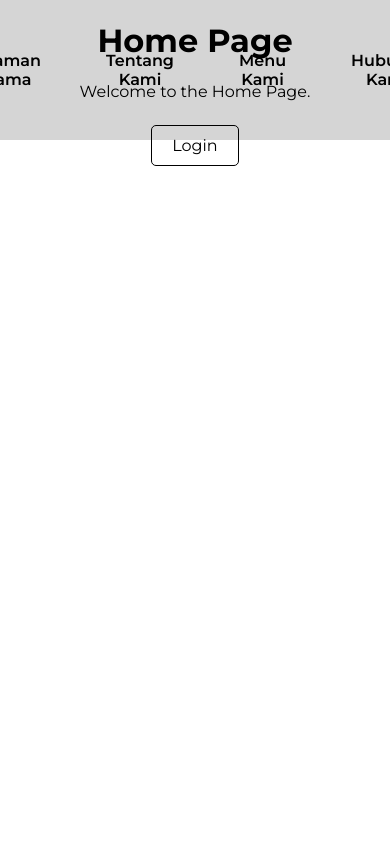
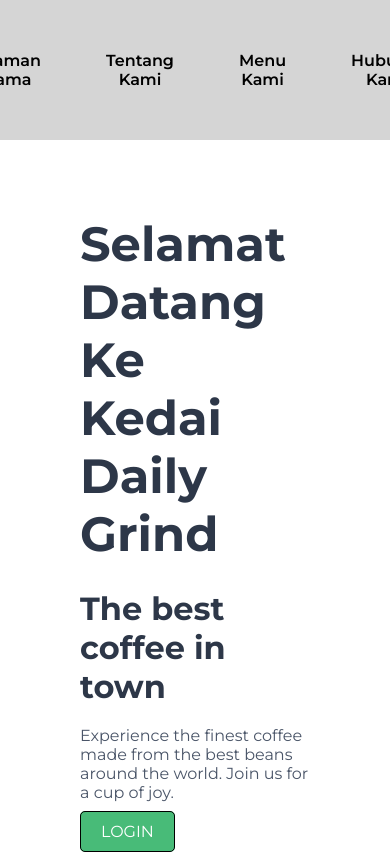
Before and after one commit to Lunarix08/Coffee-Shop-SPM, a PHP site: page / in a window 390 px wide. Shown: the top 868 px of the page. Before the commit the page ends 166 px from the top, so only its background shows below. Run offline with PHP 8.4, Linux system fonts and the light colour scheme; grey boxes labelled with a size stand in for pictures from a placeholder-image service; some libraries are stand-ins or nearby versions.

Commit message:
Add files via upload

```diff
--- a/index.html
+++ b/index.html
@@ -24,10 +24,20 @@
     </div>
     <div class="container">
         <div class="content active" id="home">
-            <h1>Home Page</h1>
-            <p>Welcome to the Home Page.</p>
-            <br>
-            <a class="login-btn">Login</a>
+            <section class="hero">
+                <div class="home-container">
+                    <div class="hero-text">
+                        <h1>Selamat Datang Ke<br>Kedai Daily Grind</h1>
+                        <h2>The best coffee in town</h2>
+                        <p>Experience the finest coffee made from the best beans around the world. Join us for a cup of joy.</p>
+                        <a class="login-btn">Login</a>
+                    </div>
+                    <div class="hero-image">
+                        <img src="https://storage.googleapis.com/a1aa/image/EQ7iDqLtGIsQS6Ms8oFTh6eoDbBncOSPwzYUvi7D9NY.jpg" alt="A steaming cup of coffee on a wooden table with coffee beans scattered around" width="600" height="400">
+                    </div>
+                </div>
+            </section>
+
         </div>
 
         <div class="content" id="about">
--- a/style.css
+++ b/style.css
@@ -23,7 +23,7 @@ body, html {
     justify-content: center;
     align-items: center;
     background-color: rgba(0, 0, 0, 0.164);
-
+    z-index: 9999;
 }
 .navbar .logo {
     color: rgb(0, 0, 0);
@@ -81,9 +81,75 @@ body, html {
     color: rgb(0, 0, 0);
     text-align: center;
 }
-
+.home-container {
+    max-width: 1200px;
+    margin: 0 auto;
+    padding: 0 15px;
+}
+.hero {
+    background-color: #fff;
+    padding: 160px 50px;
+}
+.hero .home-container {
+    display: flex;
+    flex-wrap: wrap;
+    align-items: center;
+    text-align: left;
+}
+.hero-text {
+    flex: 1;
+    padding: 15px;
+}
+.hero-text h1 {
+    font-size: 3rem;
+    color: #2d3748;
+    margin-bottom: 10px;
+}
+.hero-text h2 {
+    font-size: 2rem;
+    color: #2d3748;
+    margin-bottom: 20px;
+}
+.hero-text p {
+    font-size: 1rem;
+    color: #4a5568;
+    margin-bottom: 20px;
+}
+.hero-text a {
+    background-color: #48bb78;
+    color: #fff;
+    padding: 10px 20px;
+    border-radius: 5px;
+    text-transform: uppercase;
+    text-decoration: none;
+    transition: background-color 0.3s;
+}
+.hero-text a:hover {
+    background-color: #38a169;
+}
+.hero-image {
+    flex: 1;
+    padding: 15px;
+    text-align: center;
+}
+.hero-image img {
+    max-width: 100%;
+    height: auto;
+}
 .content.active {
     display: block;
+}
+.login-n-register-container {
+    position: fixed; /* Use fixed positioning to overlay on the entire viewport */
+    top: 0;
+    left: 0;
+    width: 100%;
+    height: 100%;
+    display: flex;
+    justify-content: center; /* Center horizontally */
+    align-items: center; /* Center vertically */
+    z-index: 1000; /* Ensure it appears above other content */
+    display: none; /* Initially hidden */
 }
 .login-container, .register-container {
     position: relative;
```
Also changed, not shown: other parts of index.html (+58 -20 lines), other parts of style.css (+73 -12 lines), script.js (+18 -3 lines).
